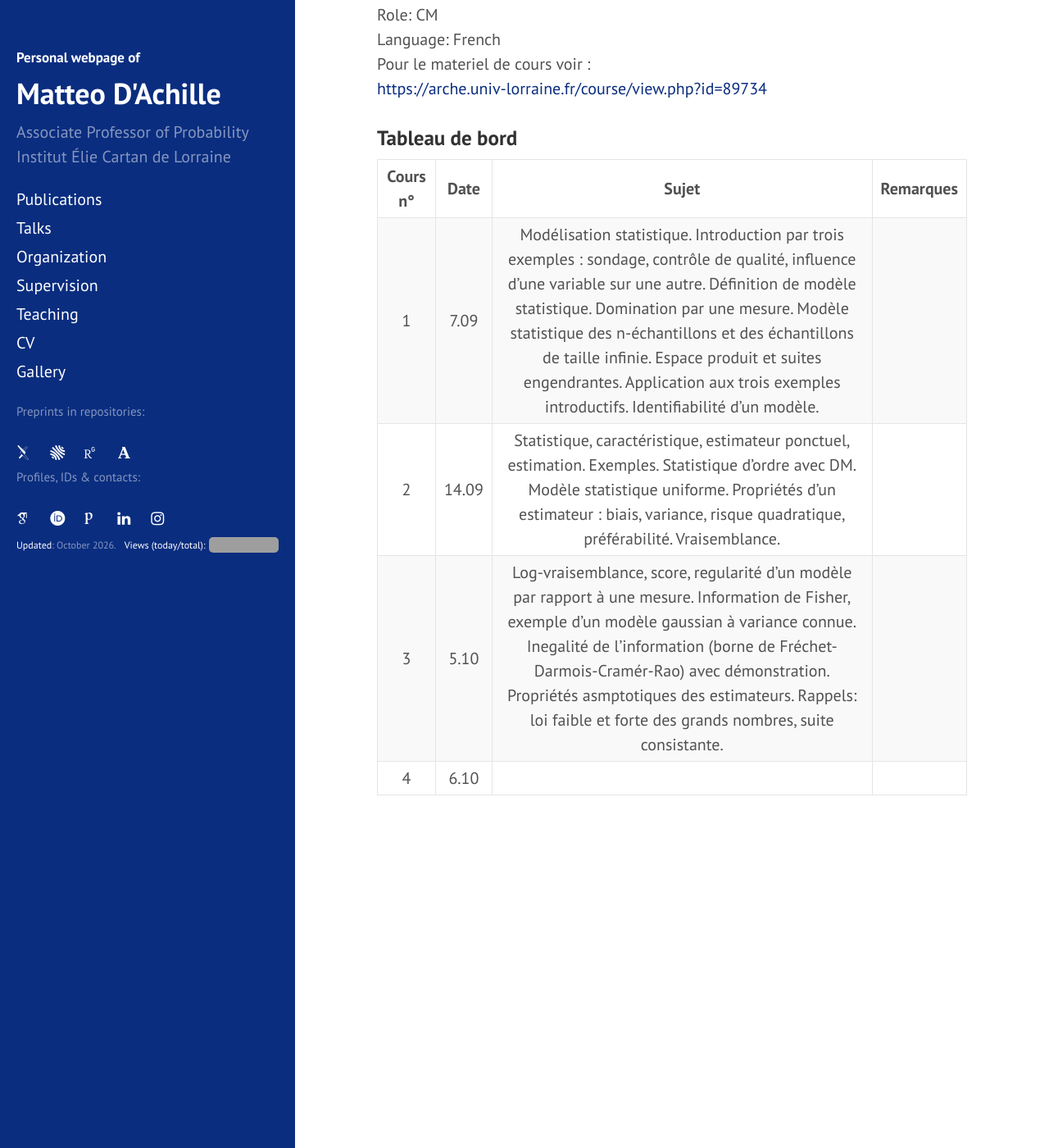
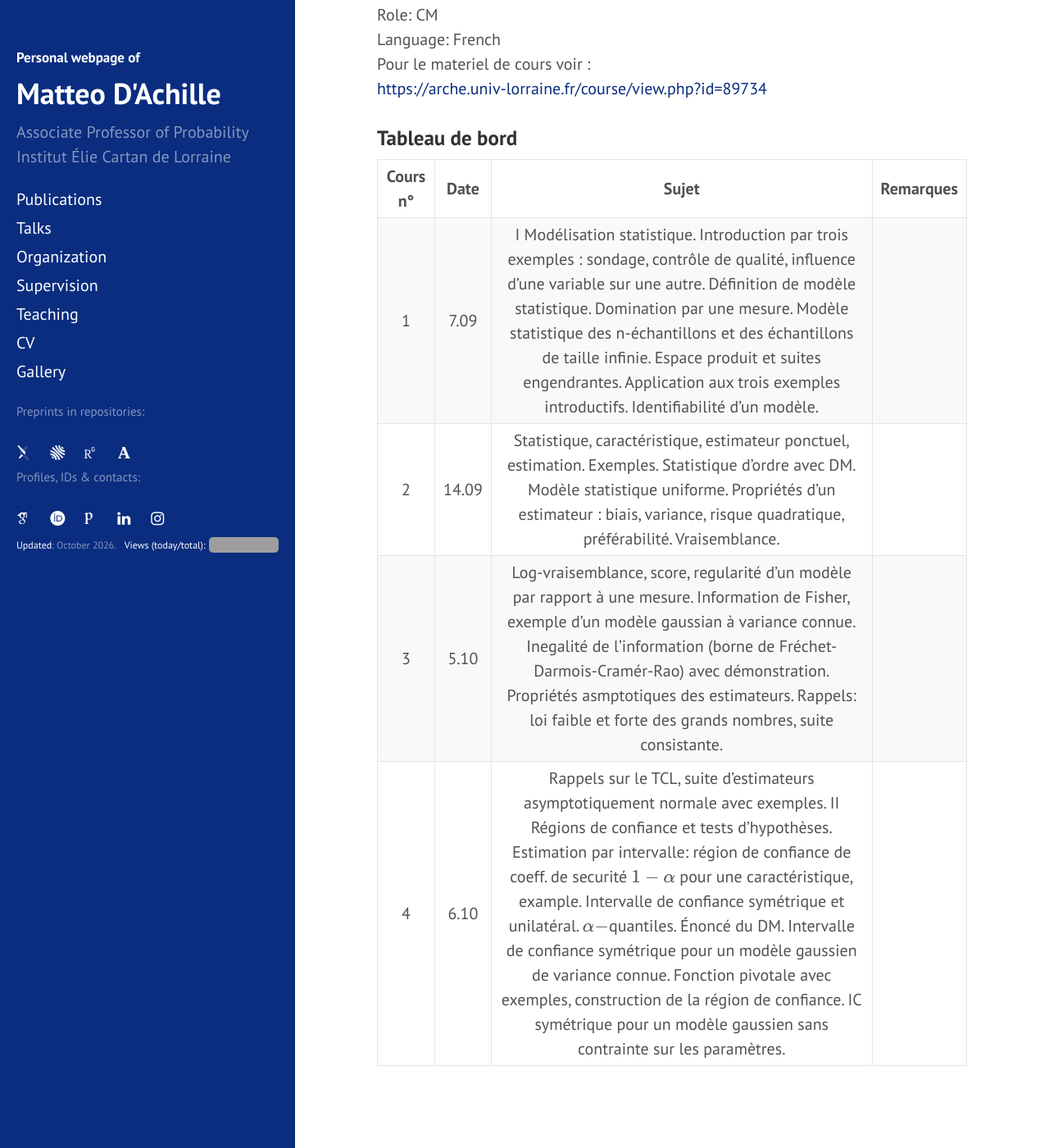
Before and after one commit to matteodachille/matteodachille.github.io, a Jekyll site: the page built from _courses/StatProba26.md, in a window 1280 px wide and 1400 px high, scrolled down 320 px. Shown: the whole window at 82% size. Built offline with Jekyll 4.4.1, drawn with Linux system fonts in a browser that asks for light colours; nearby versions of some CDN libraries; some web fonts are replaced; grey boxes are pictures that could not be loaded.

Commit message:
Updated M1 StatProba class

```diff
--- a/_courses/StatProba26.md
+++ b/_courses/StatProba26.md
@@ -20,7 +20,7 @@ Pour le materiel de cours voir : <br/> [https://arche.univ-lorraine.fr/course/vi
 
 | Cours n&deg; | Date | Sujet | Remarques |
 |:---: | :---: | :---: | ------- | ------- |
-| 1 | 7.09  | Modélisation statistique. Introduction par trois exemples : sondage, contrôle de qualité, influence d'une variable sur une autre. Définition de modèle statistique. Domination par une mesure. Modèle statistique des n-échantillons et des échantillons de taille infinie. Espace produit et suites engendrantes. Application aux trois exemples introductifs. Identifiabilité d'un modèle. | |
+| 1 | 7.09  | I Modélisation statistique. Introduction par trois exemples : sondage, contrôle de qualité, influence d'une variable sur une autre. Définition de modèle statistique. Domination par une mesure. Modèle statistique des n-échantillons et des échantillons de taille infinie. Espace produit et suites engendrantes. Application aux trois exemples introductifs. Identifiabilité d'un modèle. | |
 | 2 | 14.09  | Statistique, caractéristique, estimateur ponctuel, estimation. Exemples. Statistique d'ordre avec DM. Modèle statistique uniforme. Propriétés d'un estimateur : biais, variance, risque quadratique, préférabilité. Vraisemblance. | |
 | 3 | 5.10  | Log-vraisemblance, score, regularité d'un modèle par rapport à une mesure. Information de Fisher, exemple d'un modèle gaussian à variance connue. Inegalité de l'information (borne de Fréchet-Darmois-Cramér-Rao) avec démonstration. Propriétés asmptotiques des estimateurs. Rappels: loi faible et forte des grands nombres, suite consistante. | |
-| 4 | 6.10  |  | |
+| 4 | 6.10  | Rappels sur le TCL, suite d'estimateurs asymptotiquement normale avec exemples. II Régions de confiance et tests d'hypothèses. Estimation par intervalle: région de confiance de coeff. de securité \\(1-\alpha \\) pour une caractéristique, example. Intervalle de confiance symétrique et unilatéral. \\(\alpha-\\)quantiles. Énoncé du DM. Intervalle de confiance symétrique pour un modèle gaussien de variance connue. Fonction pivotale avec exemples, construction de la région de confiance. IC symétrique pour un modèle gaussien sans contrainte sur les paramètres. | |
```
